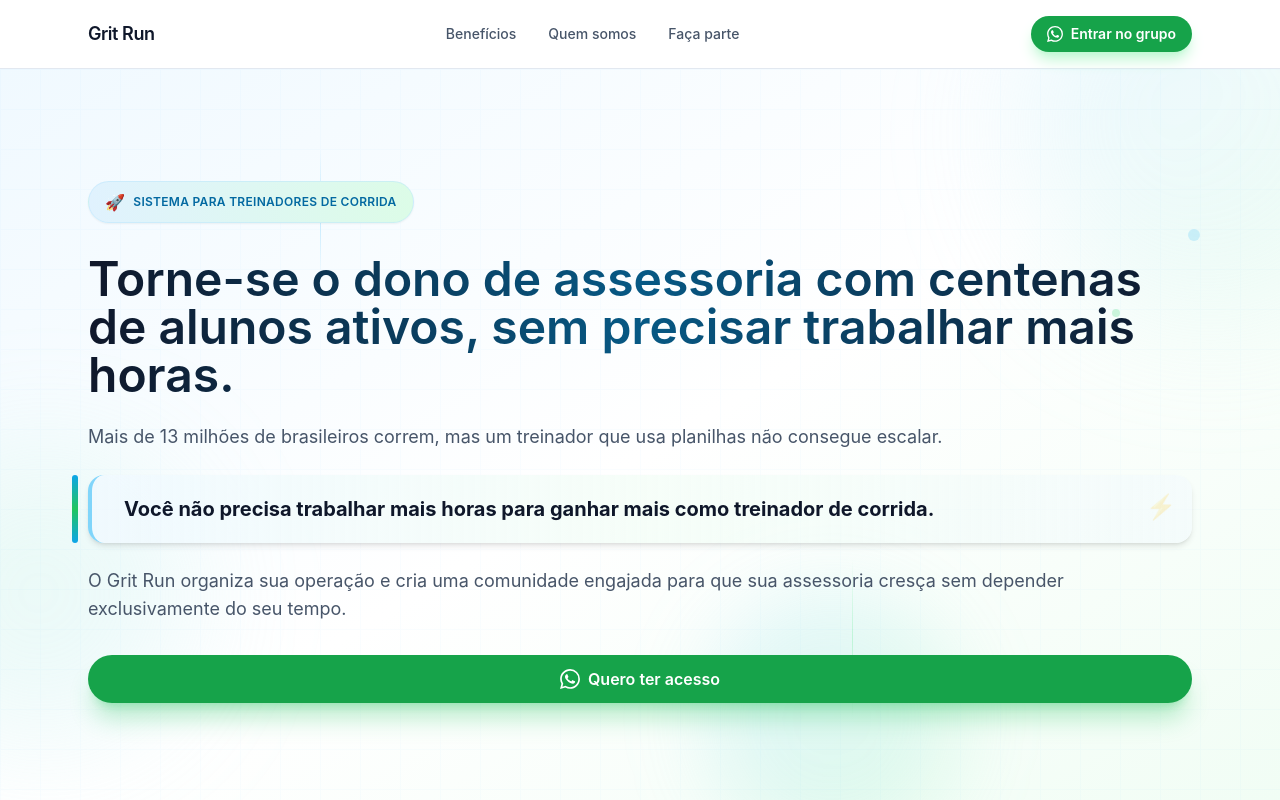
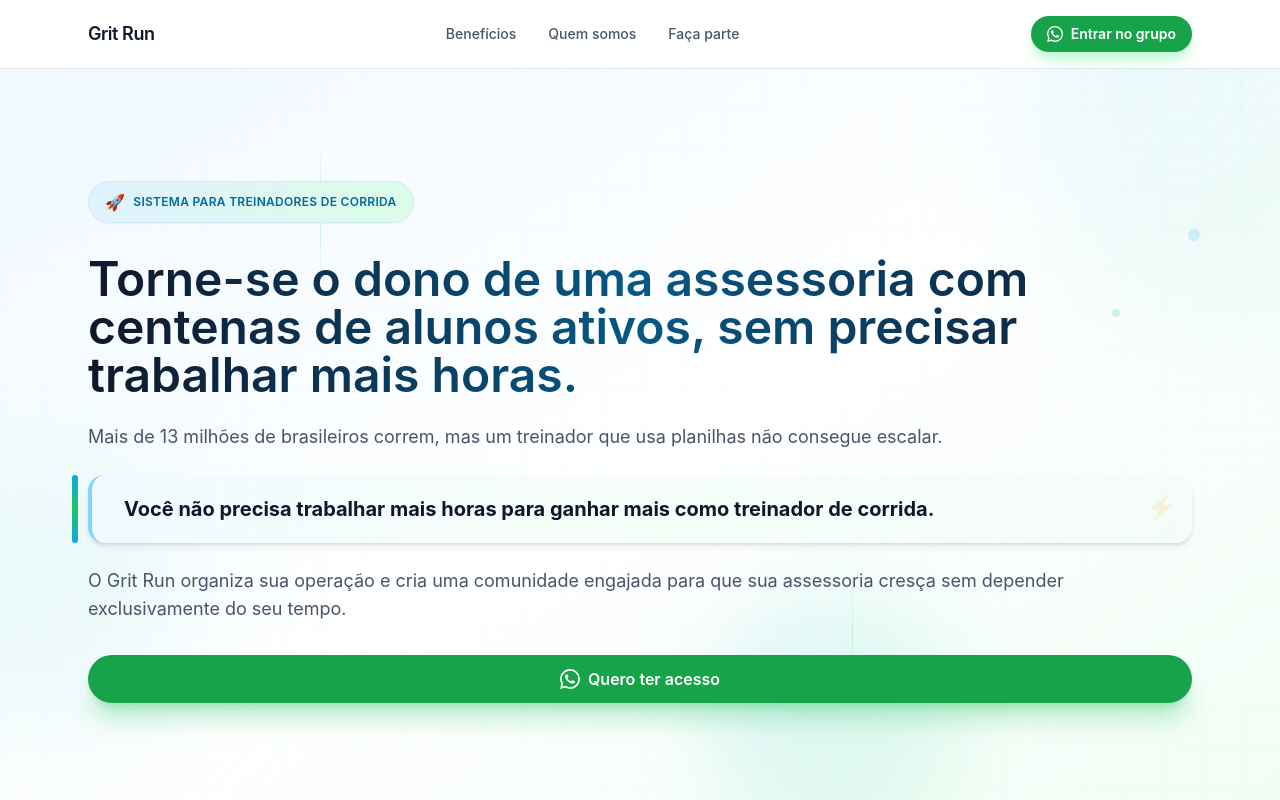
Before and after one commit to lzuneto/Landing-Page-Says, a React (Vite) app: page / in a window 1280 px wide. Shown: the top 800 px of the page. Built offline with nearby package versions, Linux system fonts and the light colour scheme.

Commit message:
chore: atualizações na landing page

```diff
--- a/src/LandingPage.tsx
+++ b/src/LandingPage.tsx
@@ -678,7 +678,7 @@
     },
     hero: {
       badge: 'Sistema para treinadores de corrida',
-      title: 'Torne-se o dono de assessoria com centenas de alunos ativos, sem precisar trabalhar mais horas.',
+      title: 'Torne-se o dono de uma assessoria com centenas de alunos ativos, sem precisar trabalhar mais horas.',
       subtitle: 'Mais de 13 milhões de brasileiros correm, mas um treinador que usa planilhas não consegue escalar. Você não precisa trabalhar mais horas para ganhar mais como treinador de corrida. O Grit Run organiza sua operação e cria uma comunidade engajada para que sua assessoria cresça sem depender exclusivamente do seu tempo.',
       subtitleItalic: '',
       ctaPrimary: 'Começar',
```
